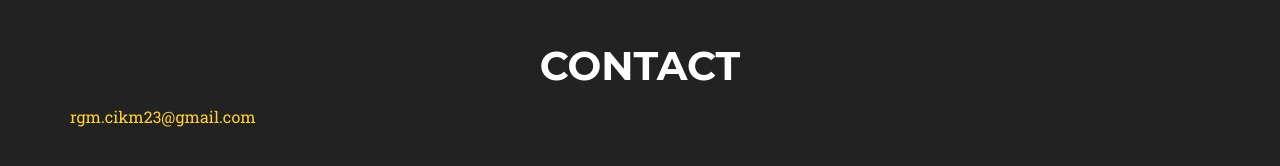
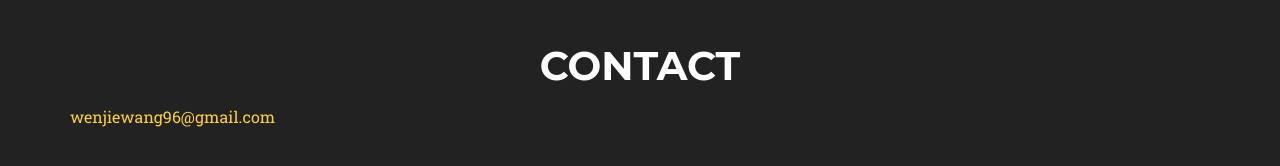
Before and after one commit to generative-rec/generative-rec.github.io, a Jekyll site: the page built from index.md, in a window 1280 px wide and 900 px high, scrolled down 3332 px. Shown: the part 659-825 px from the top of the window. Built offline with Jekyll 4.4.1, drawn with Linux system fonts in a browser that asks for light colours; nearby versions of some CDN libraries; some web fonts are replaced.

Commit message:
Update contact.html

```diff
--- a/_includes/contact.html
+++ b/_includes/contact.html
@@ -9,7 +9,7 @@
     <div class="row text-justify">
       <div class="col-md-12">
         <p class="large text-muted">
-          <a href="mailto:rgm.cikm23@gmail.com">rgm.cikm23@gmail.com</a>
+          <a href="mailto:wenjiewang96@gmail.com">wenjiewang96@gmail.com</a>
         </p>
       </div>
     </div>
```
